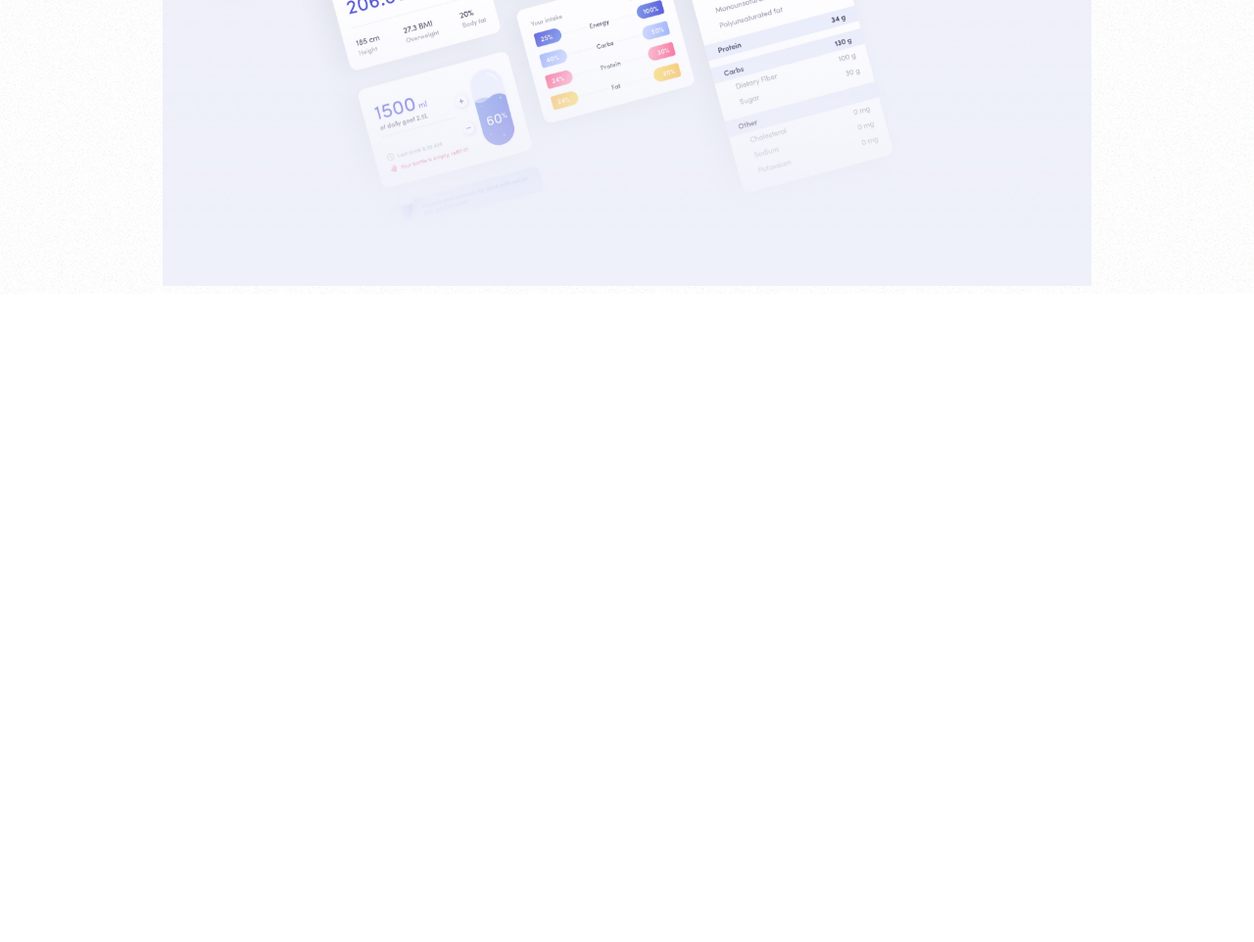
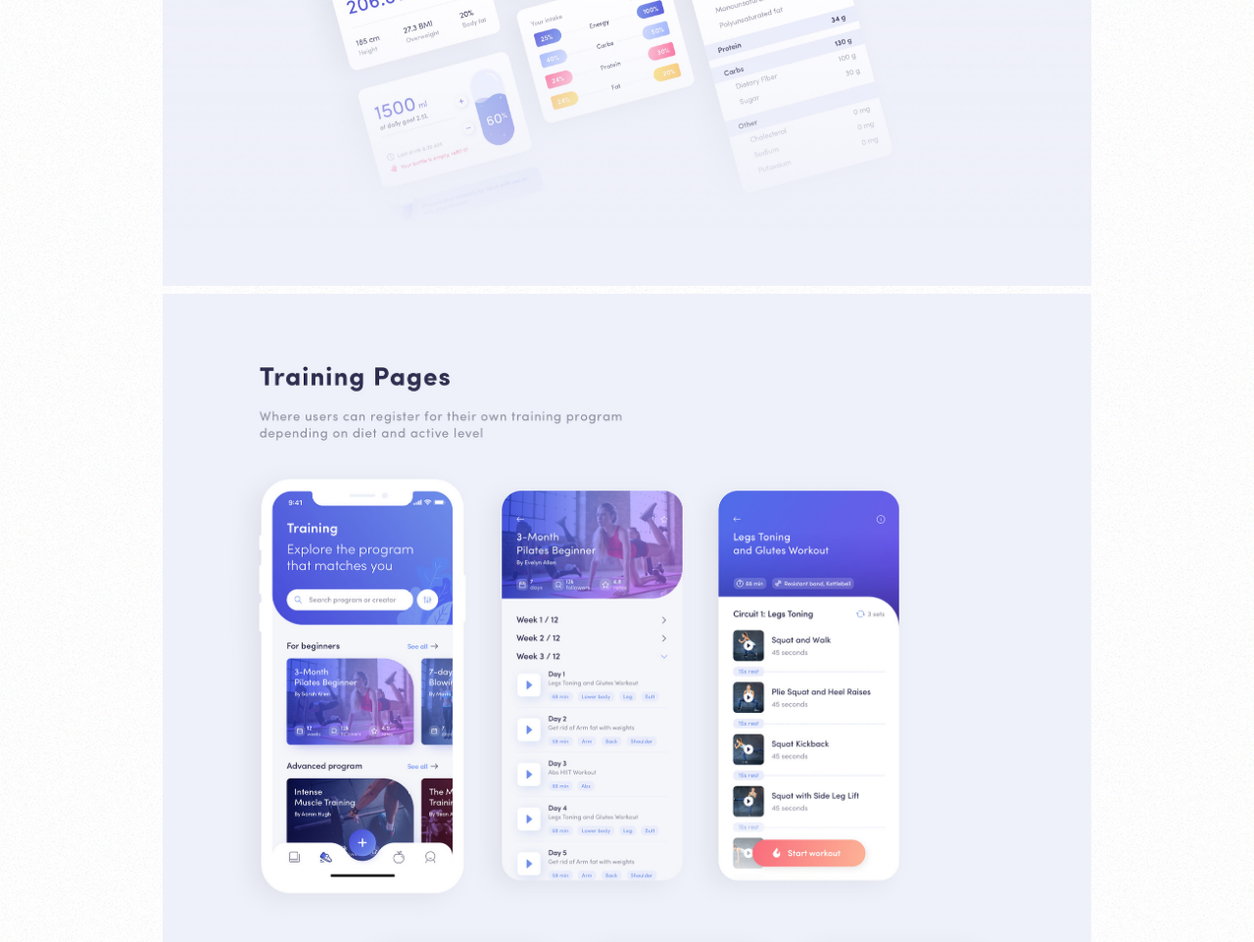
Before and after one commit to dtbngoc/my-portfolio, a Gatsby site: page /casestudy-iofit in a window 1280 px wide. Shown: the part 5573-6535 px from the top of the page at 98% size. Before the commit the page ends 5873 px from the top, so only its background shows below. Built offline with nearby package versions, Linux system fonts and the light colour scheme; Gatsby itself is replaced by a stand-in of ours; a web font is replaced by a local one.

Commit message:
add image to iofit

```diff
--- a/src/pages/casestudy-iofit.js
+++ b/src/pages/casestudy-iofit.js
@@ -66,6 +66,11 @@ const IofitPage  = ({ data }) => (
                 <Fade bottom>
                     <section>
                         <img width='100%' src={require('../images/02_iofit/05_03_all.jpg')} alt='gif'/>
+                    </section>
+                </Fade>
+                <Fade bottom>
+                    <section>
+                        <img width='100%' src={require('../images/02_iofit/06_training.jpg')} alt='gif'/>
                     </section>
                 </Fade>
             </div>
@@ -139,5 +144,7 @@ export const query = graphql`
             }
         }
 
+
+
     }
 `
```
